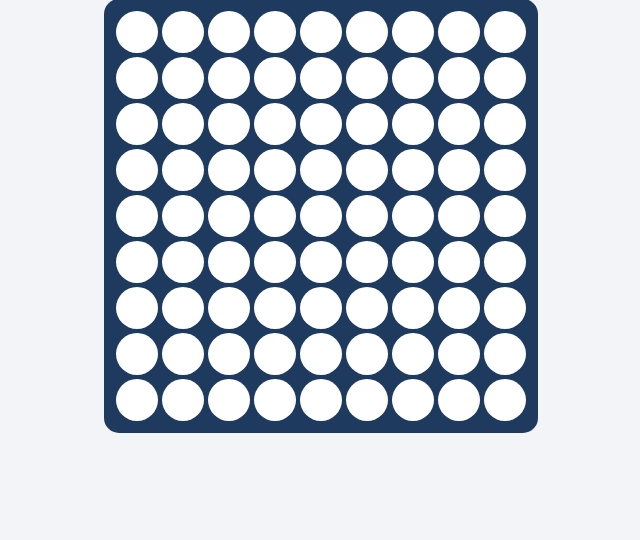
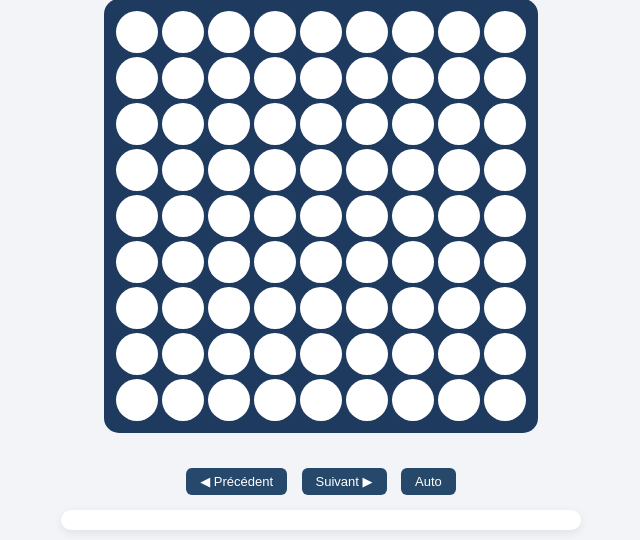
Before and after one commit to dacinebouhanik/connect4-site, a Flask app: page / in a window 1280 px wide. Shown: the part 281-821 px from the top of the page, without its empty margins (319-959 px from the left). Before the commit the page ends 714 px from the top, so only its background shows below. Run offline with Flask 3, Linux system fonts and the light colour scheme.

Commit message:
add replay system + fix charger partie API

```diff
--- a/PyPUIS4/app.py
+++ b/PyPUIS4/app.py
@@ -304,8 +304,12 @@ def charger_partie(partie_id):
 
     partie_sauvegardee = True
 
-    return jsonify({"status": "ok"})
+    coups = partie[5]
 
+    return jsonify({
+        "status": "ok",
+        "coups": coups
+    })
 
 # =========================================================
 # LANCEMENT
--- a/PyPUIS4/static/script.js
+++ b/PyPUIS4/static/script.js
@@ -1,5 +1,12 @@
 let timerIA = null;
 let delaiIAActuel = 600;
+/* ================================
+   REPLAY PARTIE
+================================ */
+
+let replayCoups = [];
+let replayIndex = 0;
+let replayTimer = null;
 
 /* ================================
    CHARGER PLATEAU
@@ -328,13 +335,90 @@ function ouvrirHistorique() {
 
 async function chargerPartie(id) {
 
-    await fetch("/api/charger/" + id);
+    const res = await fetch("/api/charger/" + id);
+    const data = await res.json();
 
-    chargerPlateau();
+    if (!data.coups) {
+        chargerPlateau();
+        return;
+    }
+
+    replayCoups = data.coups.split("").map(Number);
+    replayIndex = 0;
+
+    nouvellePartie();
+
+    afficherSequence(data.coups);
 
 }
 
+function replaySuivant() {
 
+    if (replayIndex >= replayCoups.length) return;
+
+    jouer(replayCoups[replayIndex]);
+
+    replayIndex++;
+
+}
+function replayPrecedent() {
+
+    if (replayIndex <= 0) return;
+
+    replayIndex--;
+
+    nouvellePartie();
+
+    for (let i = 0; i < replayIndex; i++) {
+        jouer(replayCoups[i]);
+    }
+
+}
+function replayAuto() {
+
+    if (replayTimer) return;
+
+    replayTimer = setInterval(() => {
+
+        if (replayIndex >= replayCoups.length) {
+
+            clearInterval(replayTimer);
+            replayTimer = null;
+            return;
+
+        }
+
+        replaySuivant();
+
+    }, 600);
+
+}
+function afficherSequence(sequence) {
+
+    const zone = document.getElementById("sequence");
+
+    if (!zone) return;
+
+    zone.innerHTML = "";
+
+    for (let i = 0; i < sequence.length; i++) {
+
+        const span = document.createElement("span");
+
+        span.innerText = sequence[i] + " ";
+
+        span.style.fontWeight = "bold";
+
+        if (i % 2 === 0)
+            span.style.color = "red";
+        else
+            span.style.color = "gold";
+
+        zone.appendChild(span);
+
+    }
+
+}
 /* ================================
    INITIALISATION
 ================================ */
--- a/PyPUIS4/static/style.css
+++ b/PyPUIS4/static/style.css
@@ -204,3 +204,38 @@ button:hover {
     font-size: 13px;
     font-weight: bold;
 }
+/* ================= REPLAY ================= */
+
+#replay_controls {
+    margin-top: 15px;
+}
+
+#replay_controls button {
+    padding: 6px 14px;
+    margin: 5px;
+    font-size: 13px;
+    border-radius: 6px;
+    border: none;
+    background-color: #26486b;
+    color: white;
+    cursor: pointer;
+}
+
+#replay_controls button:hover {
+    background-color: #3b5f86;
+}
+
+/* ================= SEQUENCE ================= */
+
+#sequence {
+    margin-top: 10px;
+    font-size: 16px;
+    font-weight: bold;
+    background: white;
+    padding: 10px;
+    border-radius: 10px;
+    box-shadow: 0 3px 10px rgba(0,0,0,0.08);
+    width: 500px;
+    max-width: 90%;
+    text-align: center;
+}
--- a/PyPUIS4/templates/index.html
+++ b/PyPUIS4/templates/index.html
@@ -88,6 +88,23 @@ Séquence de coups :
 
 <div id="plateau"></div>
 
+
+<!-- ================= REPLAY ================= -->
+
+<div id="replay_controls" style="margin-top:15px;">
+
+<button onclick="replayPrecedent()">◀ Précédent</button>
+
+<button onclick="replaySuivant()">Suivant ▶</button>
+
+<button onclick="replayAuto()">Auto</button>
+
+</div>
+
+
+<div id="sequence" style="margin-top:10px; font-size:16px;"></div>
+
+
 <!-- scores minimax -->
 <div id="scores" style="margin-top:10px;"></div>
 
```
Also changed, not shown: 1 other file.
